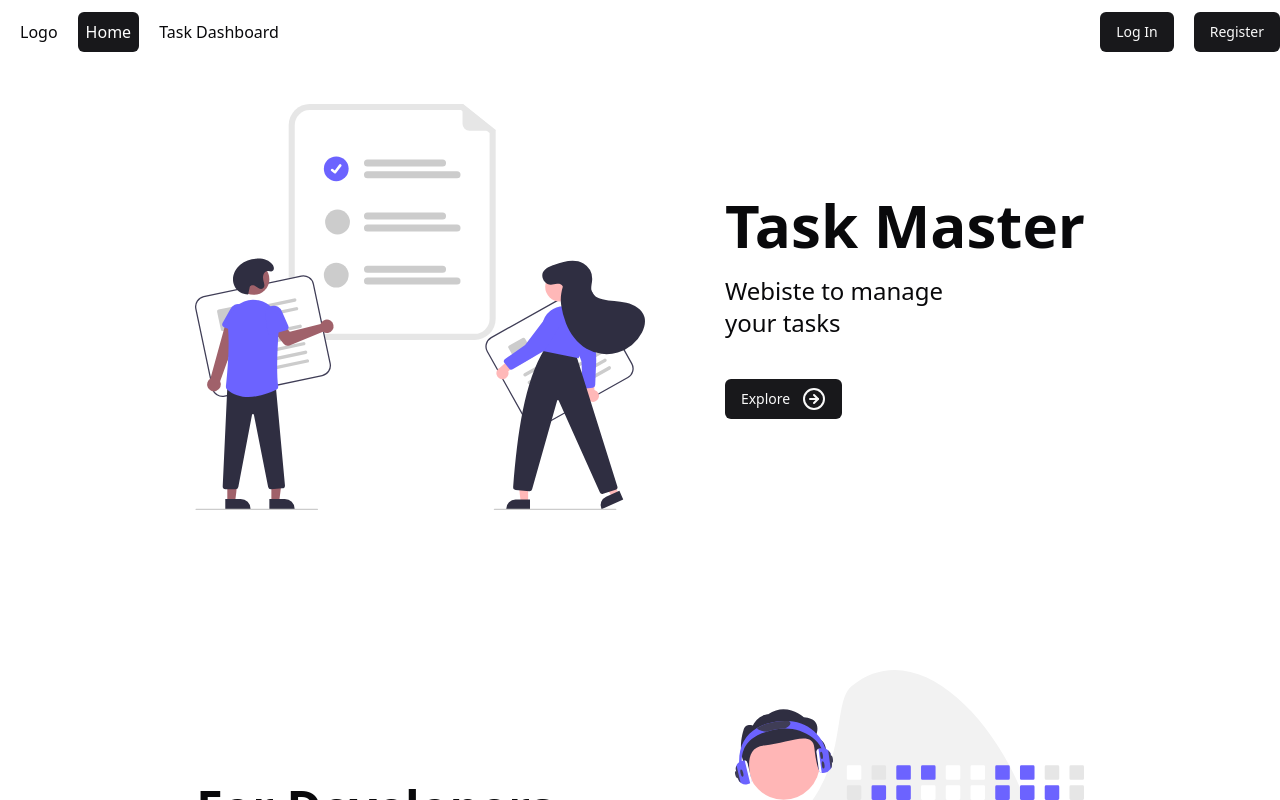
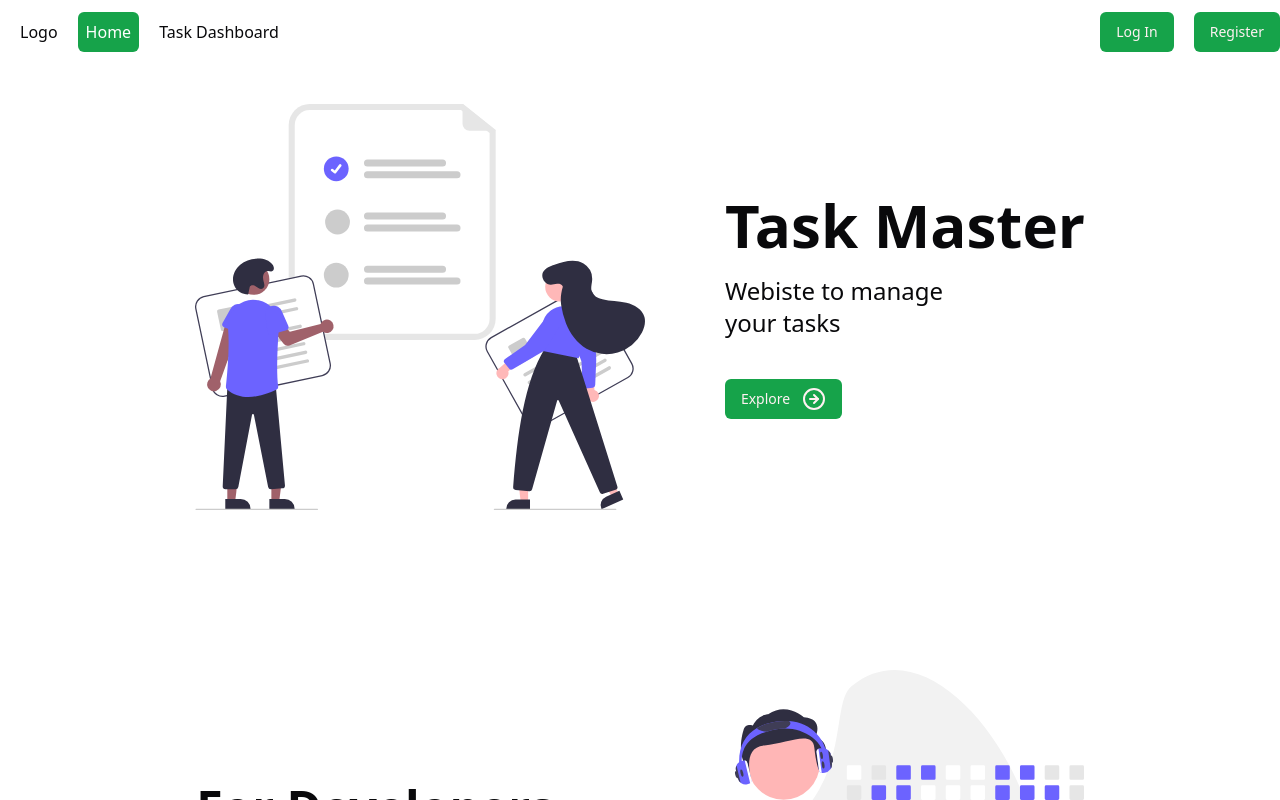
Before and after one commit to NasifAhmed/task-master, a React (Vite) app: page / in a window 1280 px wide. Shown: the top 800 px of the page. Built offline with nearby package versions, Linux system fonts and the light colour scheme; no server answers.

Commit message:
Add new theme

```diff
--- a/src/index.css
+++ b/src/index.css
@@ -6,70 +6,55 @@
   :root {
     --background: 0 0% 100%;
     --foreground: 240 10% 3.9%;
-
     --card: 0 0% 100%;
     --card-foreground: 240 10% 3.9%;
-
     --popover: 0 0% 100%;
     --popover-foreground: 240 10% 3.9%;
-
-    --primary: 240 5.9% 10%;
-    --primary-foreground: 0 0% 98%;
-
+    --primary: 142.1 76.2% 36.3%;
+    --primary-foreground: 355.7 100% 97.3%;
     --secondary: 240 4.8% 95.9%;
     --secondary-foreground: 240 5.9% 10%;
-
     --muted: 240 4.8% 95.9%;
     --muted-foreground: 240 3.8% 46.1%;
-
     --accent: 240 4.8% 95.9%;
     --accent-foreground: 240 5.9% 10%;
-
     --destructive: 0 84.2% 60.2%;
     --destructive-foreground: 0 0% 98%;
-
     --border: 240 5.9% 90%;
     --input: 240 5.9% 90%;
-    --ring: 240 10% 3.9%;
-
+    --ring: 142.1 76.2% 36.3%;
     --radius: 0.5rem;
   }
 
   .dark {
-    --background: 240 10% 3.9%;
-    --foreground: 0 0% 98%;
-
-    --card: 240 10% 3.9%;
-    --card-foreground: 0 0% 98%;
-
-    --popover: 240 10% 3.9%;
-    --popover-foreground: 0 0% 98%;
-
-    --primary: 0 0% 98%;
-    --primary-foreground: 240 5.9% 10%;
-
+    --background: 20 14.3% 4.1%;
+    --foreground: 0 0% 95%;
+    --card: 24 9.8% 10%;
+    --card-foreground: 0 0% 95%;
+    --popover: 0 0% 9%;
+    --popover-foreground: 0 0% 95%;
+    --primary: 142.1 70.6% 45.3%;
+    --primary-foreground: 144.9 80.4% 10%;
     --secondary: 240 3.7% 15.9%;
     --secondary-foreground: 0 0% 98%;
-
-    --muted: 240 3.7% 15.9%;
+    --muted: 0 0% 15%;
     --muted-foreground: 240 5% 64.9%;
-
-    --accent: 240 3.7% 15.9%;
+    --accent: 12 6.5% 15.1%;
     --accent-foreground: 0 0% 98%;
-
     --destructive: 0 62.8% 30.6%;
-    --destructive-foreground: 0 0% 98%;
-
+    --destructive-foreground: 0 85.7% 97.3%;
     --border: 240 3.7% 15.9%;
     --input: 240 3.7% 15.9%;
-    --ring: 240 4.9% 83.9%;
+    --ring: 142.4 71.8% 29.2%;
   }
 }
+
 
 @layer base {
   * {
     @apply border-border;
   }
+
   body {
     @apply bg-background text-foreground;
   }
```
